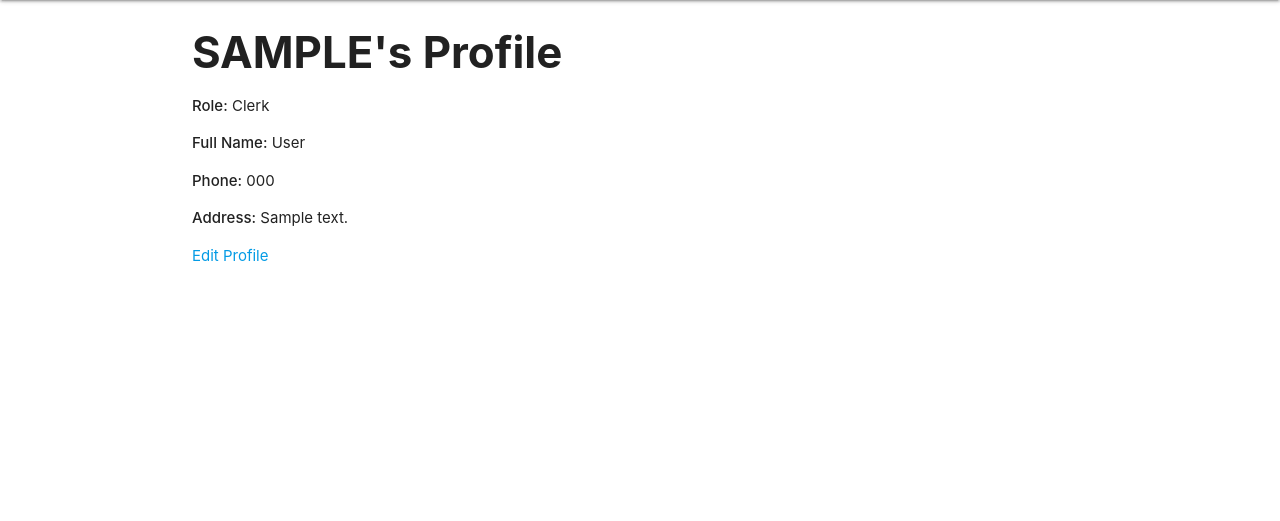
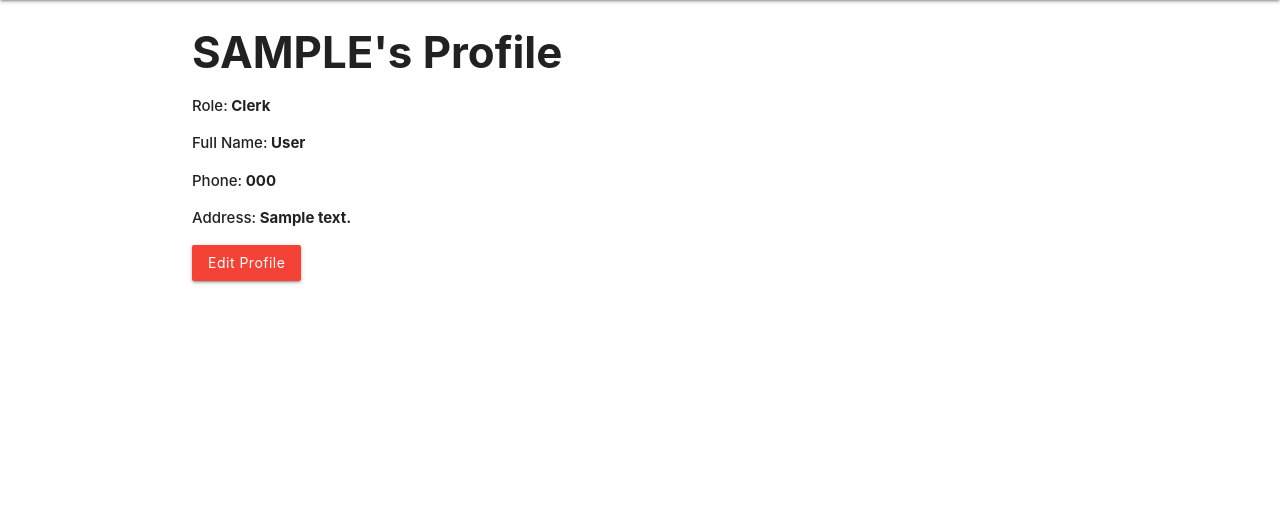
Before and after one commit to hamadbah/iCare, a Django app: page /profile/ in a window 1280 px wide. Shown: the part 64-585 px from the top of the page. Run offline with Django 5.2, Linux system fonts and the light colour scheme; a user stored in the database is signed in; tables that the repository leaves empty hold one stand-in row (values such as "Sample post").

Commit message:
Enhance some of CSS

```diff
--- a/iCare/main_app/templates/main_app/edit_profile.html
+++ b/iCare/main_app/templates/main_app/edit_profile.html
@@ -5,7 +5,7 @@
   <form method="post">
     {% csrf_token %}
     {{ form.as_p }}
-    <button type="submit" class="btn">Save</button>
+    <button type="submit" class="btn blue" style="text-transform:none;">Update</button>
   </form>
   <script>
     let selectEl = document.getElementById('id_role');
--- a/iCare/main_app/templates/main_app/profile.html
+++ b/iCare/main_app/templates/main_app/profile.html
@@ -1,11 +1,13 @@
 {% extends 'base.html' %}
 
 {% block content %}
-  <h3 style="font-weight: bolder;">{{ request.user.username|upper }}'s Profile</h2>
-  <p><strong>Role:</strong> {{ profile.role|capfirst }}</p>
-  <p><strong>Full Name:</strong> {{ profile.fullname }}</p>
-  <p><strong>Phone:</strong> {{ profile.phone }}</p>
-  <p><strong>Address:</strong> {{ profile.address }}</p>
+<h3 style="font-weight: bolder;">{{ request.user.username|upper }}'s Profile</h2>
+  <p style="font-weight: bold;"><strong>Role:</strong> {{ profile.role|capfirst }}</p>
+  <p style="font-weight: bold;"><strong>Full Name:</strong> {{ profile.fullname }}</p>
+  <p style="font-weight: bold;"><strong>Phone:</strong> {{ profile.phone }}</p>
+  <p style="font-weight: bold;"><strong>Address:</strong> {{ profile.address }}</p>
 
-  <a href="{% url 'edit_profile' %}">Edit Profile</a>
-{% endblock %}
+  <a href="{% url 'edit_profile' %}" class="btn red waves-effect waves-light" style="text-transform:none;">
+    Edit Profile
+  </a>
+  {% endblock %}
--- a/iCare/main_app/templates/patients/index.html
+++ b/iCare/main_app/templates/patients/index.html
@@ -11,10 +11,10 @@
                         <label for="search">Search by National ID or Name</label>
                     </div>
                     <div class="col s3" style="display: flex; align-items: center;">
-                        <button type="submit" class="btn waves-effect waves-light" style="width: 100%;">Search</button>
+                        <button type="submit" class="btn blue waves-effect waves-light" style="width: 100%; text-transform:none;">Search</button>
                     </div>
                     <div class="col s3" style="display: flex; align-items: center;">
-                        <a href="{% url 'index' %}" class="btn grey lighten-1" style="width: 100%;">Clear</a>
+                        <a href="{% url 'index' %}" class="btn grey lighten-1" style="width: 100%; text-transform:none;">Clear</a>
                     </div>
                 </div>
             </form>
--- a/iCare/main_app/templates/registration/login.html
+++ b/iCare/main_app/templates/registration/login.html
@@ -4,6 +4,6 @@
 <form method="post" action="{% url 'login' %}">
   {% csrf_token %}
   {{ form.as_p }}
-  <input type="submit" class="btn" value="login">
+  <input type="submit" class="btn blue" style="text-transform:none;" value="Login">
 </form>
 {% endblock %}
--- a/iCare/main_app/templates/registration/signup.html
+++ b/iCare/main_app/templates/registration/signup.html
@@ -8,6 +8,6 @@
 <form method="post" action="{% url 'signup' %}">
     {% csrf_token %}
     {{ form.as_p }}
-    <input type="submit" class="btn" value="Sign Up">
+    <input type="submit" class="btn blue" style="text-transform:none;" value="Sign Up">
 </form>
 {% endblock %}
```
